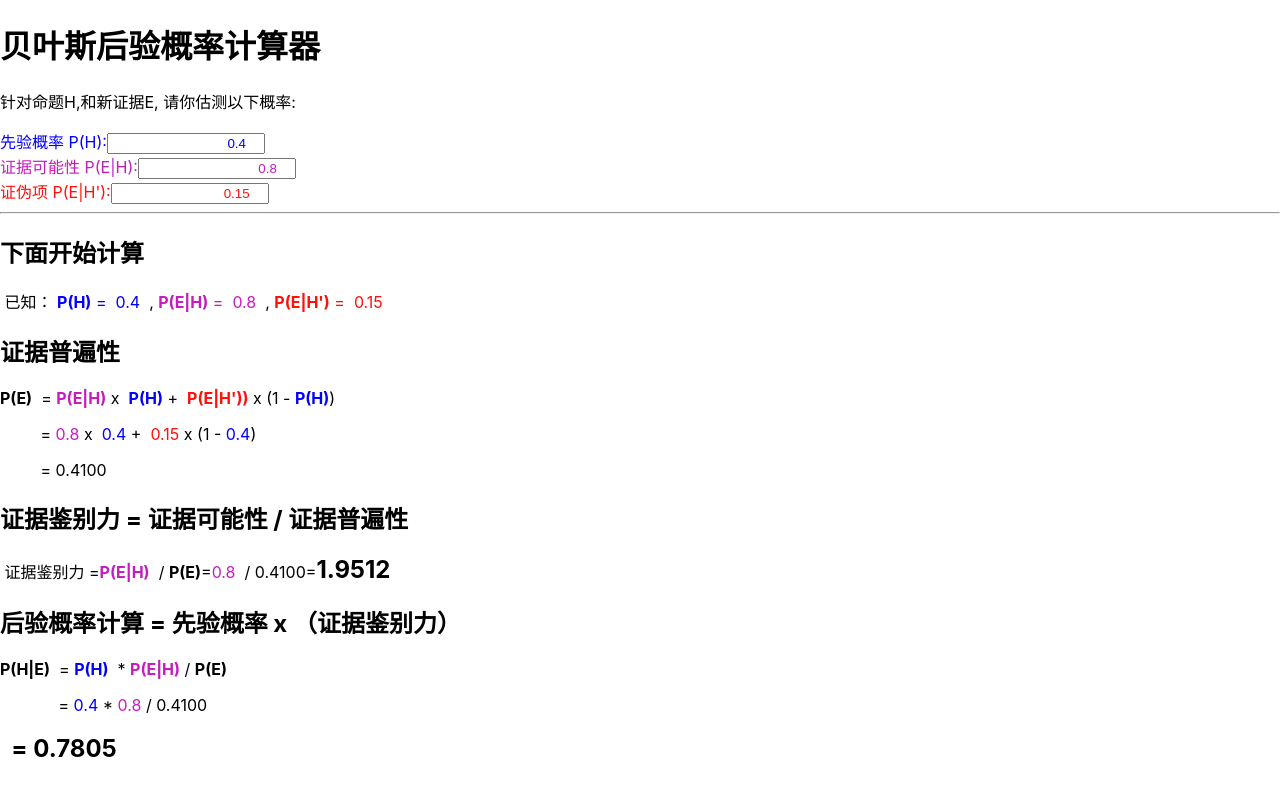
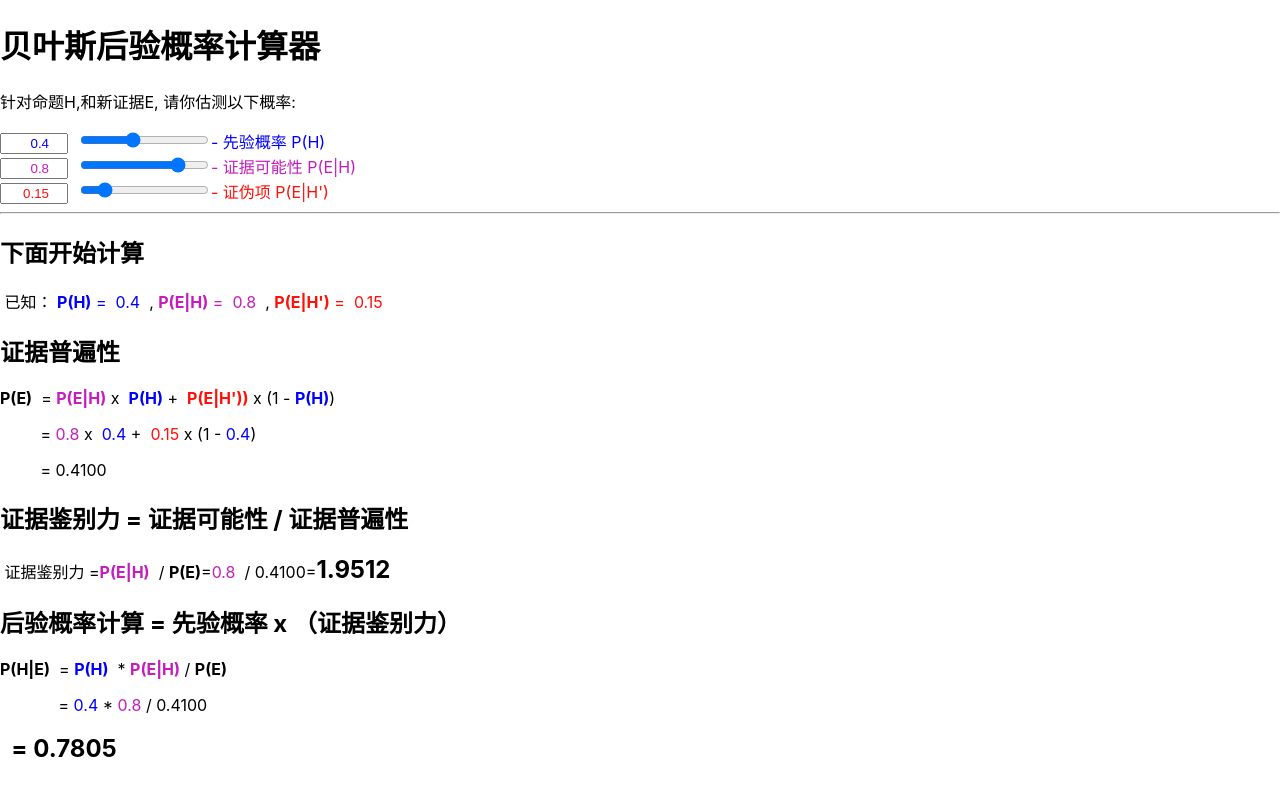
Before and after one commit to TX1999-pro/bayesian-calculator, a React (Create React App) app: page / in a window 1280 px wide. Shown: the top 796 px of the page. Built offline with nearby package versions, Linux system fonts and the light colour scheme.

Commit message:
added slider syned

```diff
--- a/src/App.css
+++ b/src/App.css
@@ -3,7 +3,7 @@ div {
 }
 .inputbox {
   display: inline;
-  width: 150px; /* Set this to whatever width suits your layout */
+  width: 60px; /* Set this to whatever width suits your layout */
   text-align: right;
   margin-right: 10px; /* Space between the label and the input or next element */
   vertical-align: middle; /* Aligns text vertically centered if needed */
--- a/src/components/BayesianCalculator.js
+++ b/src/components/BayesianCalculator.js
@@ -19,23 +19,18 @@ function BayesianCalculator() {
         return 0; // 如果全概率为0，则后验概率不可计算
     };
 
-    const updateValue = (value) => {
-        if (value < 0) {
-            return 0.00000001;
-        }
-        if (value > 1) {
-            return 0.99999999;
-        }
-        return value;
+    const handleInputChange = (setter) => (event) => {
+        const value = parseFloat(event.target.value);
+        setter(value >= 0 && value <= 1 ? value : 1.0);
     };
 
     return (
         <div>
             <h1>贝叶斯后验概率计算器</h1>
+
             <div>
                 <p>针对命题H,和新证据E, 请你估测以下概率: </p>
                 <label className="先验概率">
-                    先验概率 P(H):
                     <input
                         type="number"
                         value={prior}
@@ -43,12 +38,23 @@ function BayesianCalculator() {
                         min="0"
                         max="1"
                         step="0.01"
-                        onChange={e => setPrior(updateValue(parseFloat(e.target.value)))}
+                        onChange={handleInputChange(setPrior)}
                     />
                 </label>
+                <label className="先验概率">
+                    <input
+                        type="range"
+                        value={prior}
+                        min="0"
+                        max="1"
+                        step="0.001"
+                        onChange={handleInputChange(setPrior)}
+                    />
+                    - 先验概率 P(H)
+                </label>
+
                 <br />
                 <label className="证据可能性">
-                    证据可能性 P(E|H):
                     <input
                         type="number"
                         value={likelihood}
@@ -56,12 +62,22 @@ function BayesianCalculator() {
                         min="0"
                         max="1"
                         step="0.01"
-                        onChange={e => setLikelihood(updateValue(parseFloat(e.target.value)))}
+                        onChange={e => handleInputChange(setLikelihood)}
                     />
+                </label>
+                <label className="证据可能性">
+                    <input
+                        type="range"
+                        value={likelihood}
+                        min="0"
+                        max="1"
+                        step="0.001"
+                        onChange={handleInputChange(setLikelihood)}
+                    />
+                    - 证据可能性 P(E|H)
                 </label>
                 <br />
                 <label className="证伪项">
-                    证伪项 P(E|H'):
                     <input
                         type="number"
                         value={falseLikelihood}
@@ -69,8 +85,19 @@ function BayesianCalculator() {
                         min="0"
                         max="1"
                         step="0.01"
-                        onChange={e => setFalseLikelihood(updateValue(parseFloat(e.target.value)))}
+                        onChange={handleInputChange(setFalseLikelihood)}
                     />
+                </label>
+                <label className="证伪项">
+                    <input
+                        type="range"
+                        value={falseLikelihood}
+                        min="0"
+                        max="1"
+                        step="0.01"
+                        onChange={handleInputChange(setFalseLikelihood)}
+                    />
+                    - 证伪项 P(E|H')
                 </label>
             </div>
             <hr />
```
